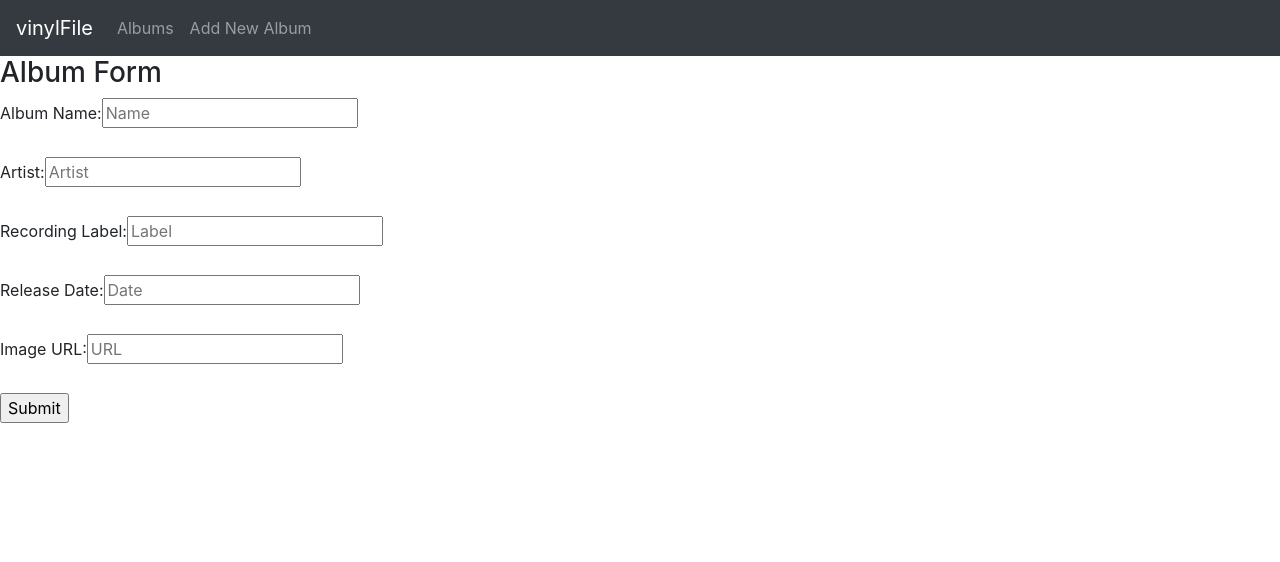
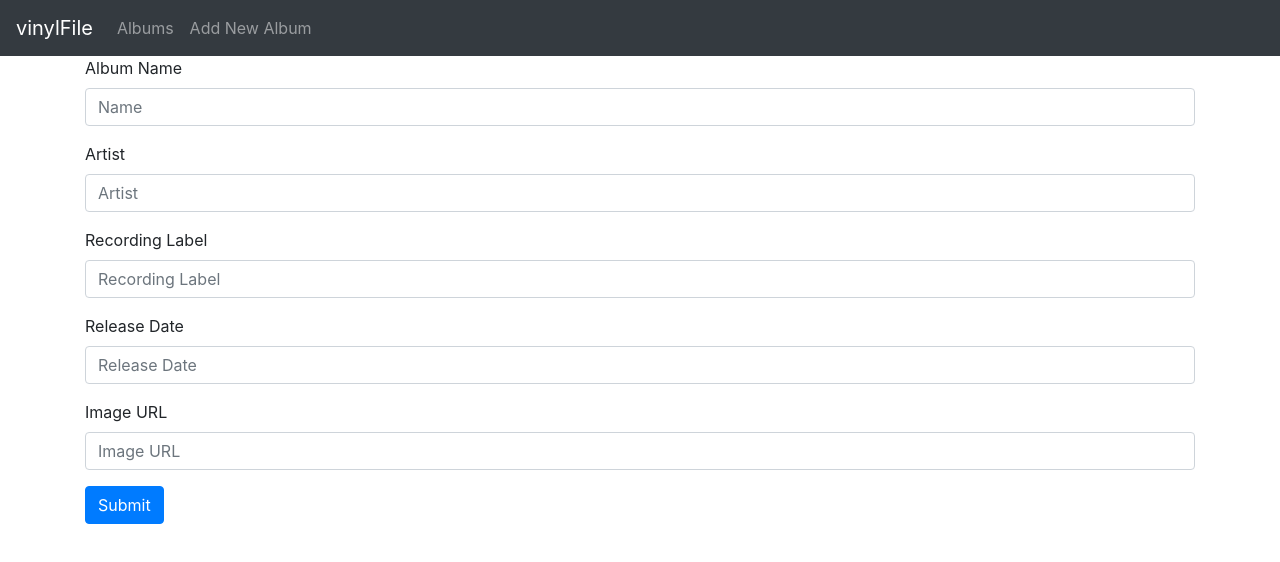
Before and after one commit to corbinarnett/vinylFile-frontend, a React (Create React App) app: page /albums/new in a window 1280 px wide. Shown: the top 562 px of the page. Built offline with nearby package versions, Linux system fonts and the light colour scheme; no server answers.

Commit message:
add bootstrap styling to new album form

```diff
--- a/src/components/AlbumForm.js
+++ b/src/components/AlbumForm.js
@@ -1,6 +1,12 @@
 import React, { Component } from "react";
 import { connect } from "react-redux";
 import { createAlbum } from "../actions/albumActions";
+import Form from "react-bootstrap/Form";
+import Button from "react-bootstrap/Button";
+import Container from "react-bootstrap/Container";
+import {Redirect} from 'react-router-dom'
+
+
 
 class AlbumForm extends Component {
   state = {
@@ -27,13 +33,15 @@ class AlbumForm extends Component {
       label: "",
       release_date: "",
       image_url: "",
-    });
+    })
+
+
   };
 
   render() {
     return (
-      <div>
-        <fieldset>
+      <Container>
+        {/* <fieldset>
           <h3>Album Form</h3>
           <form onSubmit={this.handleSubmit}>
             <label>Album Name: </label>
@@ -93,8 +101,63 @@ class AlbumForm extends Component {
             <br />
             <input type="submit" />
           </form>
-        </fieldset>
-      </div>
+        </fieldset> */}
+        <Form onSubmit={this.handleSubmit}>
+          <Form.Group controlId="formBasic">
+            <Form.Label>Album Name</Form.Label>
+            <Form.Control type="text"
+              placeholder="Name"
+              name="name"
+              value={this.state.name}
+              onChange={this.handleChange}
+              required/>
+          </Form.Group>
+
+          <Form.Group controlId="formBasic">
+            <Form.Label>Artist</Form.Label>
+            <Form.Control type="text"
+              placeholder="Artist"
+              name="artist"
+              value={this.state.artist}
+              onChange={this.handleChange}
+              required/>
+          </Form.Group>
+
+          <Form.Group controlId="formBasic">
+            <Form.Label>Recording Label</Form.Label>
+            <Form.Control type="text"
+              placeholder="Recording Label"
+              name="label"
+              value={this.state.label}
+              onChange={this.handleChange}
+              required/>
+          </Form.Group>
+
+          <Form.Group controlId="formBasic">
+            <Form.Label>Release Date</Form.Label>
+            <Form.Control type="text"
+              placeholder="Release Date"
+              name="release_date"
+              value={this.state.release_date}
+              onChange={this.handleChange}
+              required/>
+          </Form.Group>
+
+          <Form.Group controlId="formBasic">
+            <Form.Label>Image URL</Form.Label>
+            <Form.Control type="text"
+              placeholder="Image URL"
+              name="image_url"
+              value={this.state.image_url}
+              onChange={this.handleChange}
+              required/>
+          </Form.Group>
+
+          <Button variant="primary" type="submit">
+            Submit
+          </Button>
+        </Form>
+      </Container>
     );
   }
 }
```
